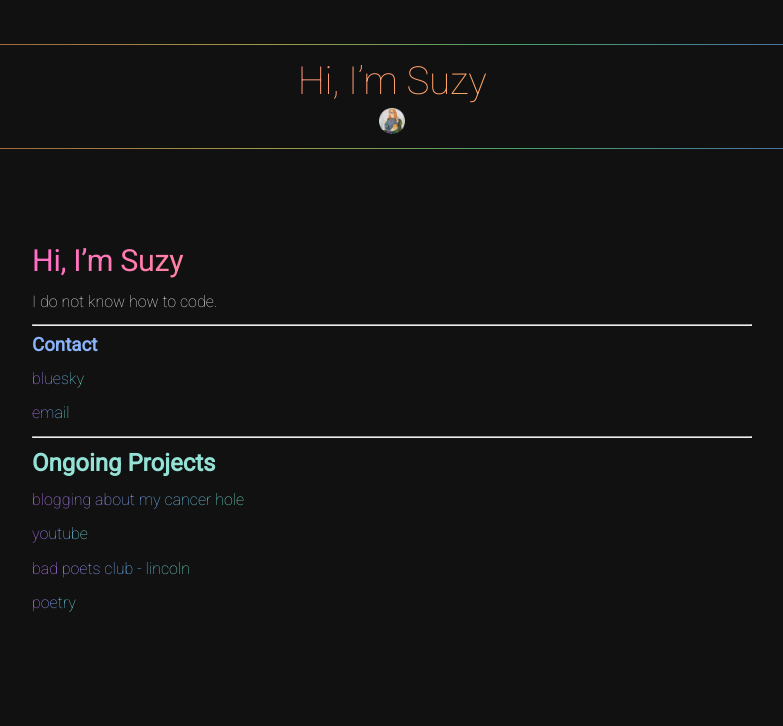
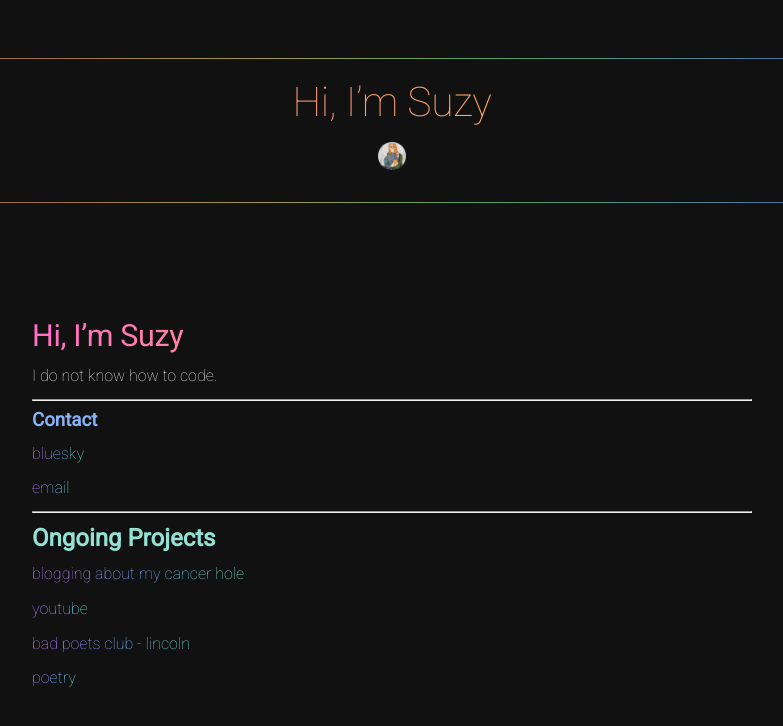
Before and after one commit to Marmitewarlock/suzal, a Jekyll site: the page built from index.md, in a window 1280 px wide. Shown: the top 726 px of the page, without its empty margins (248-1031 px from the left). Built offline with Jekyll 4.4.1, drawn with Linux system fonts in a browser that asks for light colours; our own code applies the rules of GitHub Pages for plain Markdown files.

Commit message:
Update royal-velvet.css

```diff
--- a/assets/css/royal-velvet.css
+++ b/assets/css/royal-velvet.css
@@ -325,123 +325,19 @@ blockquote {
 }
 
 /*──────────────────────────────────────────────
-  HEADER BLOCK — moved to bottom (v2.4.1)
+  Royal Velvet Header — v2.5 (Loose Spacing)
 ──────────────────────────────────────────────*/
 
-.rv-blog-header.royal-crest {
+header.rv-blog-header.royal-crest {
   text-align: center;
-  padding: 2.05rem 1rem 1.62rem;
-  margin-bottom: 1.45rem;
+  padding: 2.4rem 1rem 2.0rem !important; /* loose + airy */
+  margin-bottom: 1.8rem !important;
 }
 
-.rv-blog-header h1.rv-blog-title {
-  font-weight: 100 !important;
-  letter-spacing: -0.25px;
-  font-size: 2.33rem !important;
-  line-height: 1.16 !important;
-  margin: 0.22rem 0 0.38rem !important;
-}
-
-.rv-header-image {
-  width: 26px !important;
-  height: 26px !important;
-  object-fit: contain;
-  display: block;
-  margin: 0.35rem auto 0.45rem;
-}
-
-.rv-blog-header h2.rv-blog-subtitle {
-  font-size: 1.05rem;
-  font-weight: 400;
-  color: var(--lavender);
-  opacity: 0.95;
-  letter-spacing: -0.15px;
-  line-height: 1.22;
-  margin-top: 0.35rem;
-  margin-bottom: 0.2rem;
-}
-
-@media (max-width: 480px) {
-  .rv-blog-header h1.rv-blog-title {
-    font-size: 2.05rem !important;
-    line-height: 1.18 !important;
-  }
-
-  .rv-header-image {
-    width: 24px !important;
-    height: 24px !important;
-  }
-
-  .rv-blog-header h2.rv-blog-subtitle {
-    font-size: 1rem;
-  }
-}
-
-/*──────────────────────────────────────────────
-  HEADER BLOCK — v2.4.3 (spacing override)
-──────────────────────────────────────────────*/
-
-.rv-blog-header.royal-crest {
-  text-align: center;
-  padding: 1.85rem 1rem 1.45rem !important; /* force spacing */
-  margin-bottom: 1.35rem !important;
-}
-
-/* Main hero title — thin, larger, tighter */
-.rv-blog-header h1.rv-blog-title {
-  font-weight: 100 !important;
-  letter-spacing: -0.32px !important;
-  font-size: 2.42rem !important;
-  line-height: 1.12 !important;
-
-  margin: 0.18rem 0 0.30rem !important; /* force spacing */
-}
-
-/* Profile image — slightly closer to title */
-.rv-header-image {
-  width: 26px !important;
-  height: 26px !important;
-  margin: 0.28rem auto 0.32rem !important; /* force spacing */
-}
-
-/* Subtitle — closer to pfp */
-.rv-blog-header h2.rv-blog-subtitle {
-  font-size: 1.02rem !important;
-  font-weight: 400 !important;
-  color: var(--lavender) !important;
-  opacity: 0.95 !important;
-
-  letter-spacing: -0.12px !important;
-  line-height: 1.20 !important;
-
-  margin-top: 0.28rem !important;
-  margin-bottom: 0.15rem !important;
-}
-
-/* Mobile scaling */
-@media (max-width: 480px) {
-  .rv-blog-header h1.rv-blog-title {
-    font-size: 2.12rem !important;
-    line-height: 1.14 !important;
-  }
-
-  .rv-header-image {
-    width: 24px !important;
-    height: 24px !important;
-  }
-
-  .rv-blog-header h2.rv-blog-subtitle {
-    font-size: 0.98rem !important;
-  }
-}
-
-/*──────────────────────────────────────────────
-  CREST LINES — restored
-──────────────────────────────────────────────*/
-
-.rv-crest-line {
-  height: 1px !important;
-  width: 100% !important;
+/* Crest lines */
+header.rv-blog-header.royal-crest .rv-crest-line {
+  height: 1px;
+  width: 100%;
   background: linear-gradient(
     90deg,
     #ff6ec7,
@@ -450,142 +346,52 @@ blockquote {
     #6effa3,
     #6ebaff,
     #c86eff
-  ) !important;
-  opacity: 0.6 !important;
-  margin: 0.9rem 0 !important;
+  );
+  opacity: 0.6;
+  margin: 1.2rem 0; /* loose */
 }
 
-/*──────────────────────────────────────────────
-  HEADER BLOCK — v2.4.4 (spacing override)
-──────────────────────────────────────────────*/
-
-.rv-blog-header.royal-crest {
-  text-align: center;
-  padding: 1.85rem 1rem 1.45rem !important;
-  margin-bottom: 1.35rem !important;
+/* Title — thin, large, airy */
+header.rv-blog-header.royal-crest h1.rv-blog-title {
+  font-weight: 100 !important;
+  letter-spacing: -0.32px;
+  font-size: 2.55rem !important; /* slightly larger for airy look */
+  line-height: 1.18 !important;  /* looser */
+  margin: 0.35rem 0 0.55rem !important; /* loose title → pfp */
 }
 
-/* Main hero title — thin, larger, tighter */
-.rv-blog-header h1.rv-blog-title {
-  font-weight: 100 !important;
-  letter-spacing: -0.32px !important;
-  font-size: 2.42rem !important;
-  line-height: 1.12 !important;
-  margin: 0.18rem 0 0.30rem !important;
+/* PFP — loose spacing */
+header.rv-blog-header.royal-crest .rv-header-image {
+  width: 28px !important;
+  height: 28px !important;
+  margin: 0.45rem auto 0.55rem !important; /* loose pfp → subtitle */
 }
 
-/* Profile image — slightly closer to title */
-.rv-header-image {
-  width: 26px !important;
-  height: 26px !important;
-  margin: 0.28rem auto 0.32rem !important;
+/* Subtitle — loose spacing */
+header.rv-blog-header.royal-crest h2.rv-blog-subtitle {
+  font-size: 1.08rem !important;
+  font-weight: 400;
+  color: var(--lavender);
+  opacity: 0.95;
+  letter-spacing: -0.12px;
+  line-height: 1.28 !important;
+  margin-top: 0.45rem !important;
+  margin-bottom: 0.35rem !important;
 }
 
-/* Subtitle — closer to pfp */
-.rv-blog-header h2.rv-blog-subtitle {
-  font-size: 1.02rem !important;
-  font-weight: 400 !important;
-  color: var(--lavender) !important;
-  opacity: 0.95 !important;
-  letter-spacing: -0.12px !important;
-  line-height: 1.20 !important;
-  margin-top: 0.28rem !important;
-  margin-bottom: 0.15rem !important;
-}
-
-/* Mobile scaling */
+/* Mobile */
 @media (max-width: 480px) {
-  .rv-blog-header h1.rv-blog-title {
-    font-size: 2.12rem !important;
-    line-height: 1.14 !important;
+  header.rv-blog-header.royal-crest h1.rv-blog-title {
+    font-size: 2.25rem !important;
+    line-height: 1.20 !important;
   }
 
-  .rv-header-image {
-    width: 24px !important;
-    height: 24px !important;
+  header.rv-blog-header.royal-crest .rv-header-image {
+    width: 26px !important;
+    height: 26px !important;
   }
 
-  .rv-blog-header h2.rv-blog-subtitle {
-    font-size: 0.98rem !important;
+  header.rv-blog-header.royal-crest h2.rv-blog-subtitle {
+    font-size: 1.0rem !important;
   }
 }
-
-/*──────────────────────────────────────────────
-  Nuclear spacing reset for header
-──────────────────────────────────────────────*/
-
-body.theme-dark header.rv-blog-header.royal-crest,
-body.theme-dark header.rv-blog-header.royal-crest * {
-  margin: 0 !important;
-  padding-top: 0;
-  padding-bottom: 0;
-}
-
-/* Header block spacing */
-body.theme-dark header.rv-blog-header.royal-crest {
-  text-align: center;
-  padding: 1.85rem 1rem 1.45rem !important;
-  margin-bottom: 1.35rem !important;
-}
-
-/* Crest lines */
-body.theme-dark header.rv-blog-header.royal-crest .rv-crest-line {
-  height: 1px !important;
-  width: 100% !important;
-  background: linear-gradient(
-    90deg,
-    #ff6ec7,
-    #ffa95f,
-    #fff56e,
-    #6effa3,
-    #6ebaff,
-    #c86eff
-  ) !important;
-  opacity: 0.6 !important;
-  margin: 0.9rem 0 !important;
-}
-
-/* Title */
-body.theme-dark header.rv-blog-header.royal-crest h1.rv-blog-title {
-  font-weight: 100 !important;
-  letter-spacing: -0.32px !important;
-  font-size: 2.42rem !important;
-  line-height: 1.12 !important;
-  margin: 0.18rem 0 0.30rem !important;
-}
-
-/* Pfp */
-body.theme-dark header.rv-blog-header.royal-crest .rv-header-image {
-  width: 26px !important;
-  height: 26px !important;
-  margin: 0.28rem auto 0.32rem !important;
-}
-
-/* Subtitle */
-body.theme-dark header.rv-blog-header.royal-crest h2.rv-blog-subtitle {
-  font-size: 1.02rem !important;
-  font-weight: 400 !important;
-  color: var(--lavender) !important;
-  opacity: 0.95 !important;
-  letter-spacing: -0.12px !important;
-  line-height: 1.20 !important;
-  margin-top: 0.28rem !important;
-  margin-bottom: 0.15rem !important;
-}
-
-/*──────────────────────────────────────────────
-  Precision spacing override for title → pfp
-──────────────────────────────────────────────*/
-
-header.rv-blog-header.royal-crest h1.rv-blog-title {
-  margin-bottom: 0.20rem !important; /* tighten title → pfp */
-}
-
-/*──────────────────────────────────────────────
-  Precision spacing override for pfp → subtitle
-──────────────────────────────────────────────*/
-
-header.rv-blog-header.royal-crest .rv-header-image {
-  margin-top: 0.20rem !important;
-  margin-bottom: 0.25rem !important; /* tighten pfp → subtitle */
-}
```
